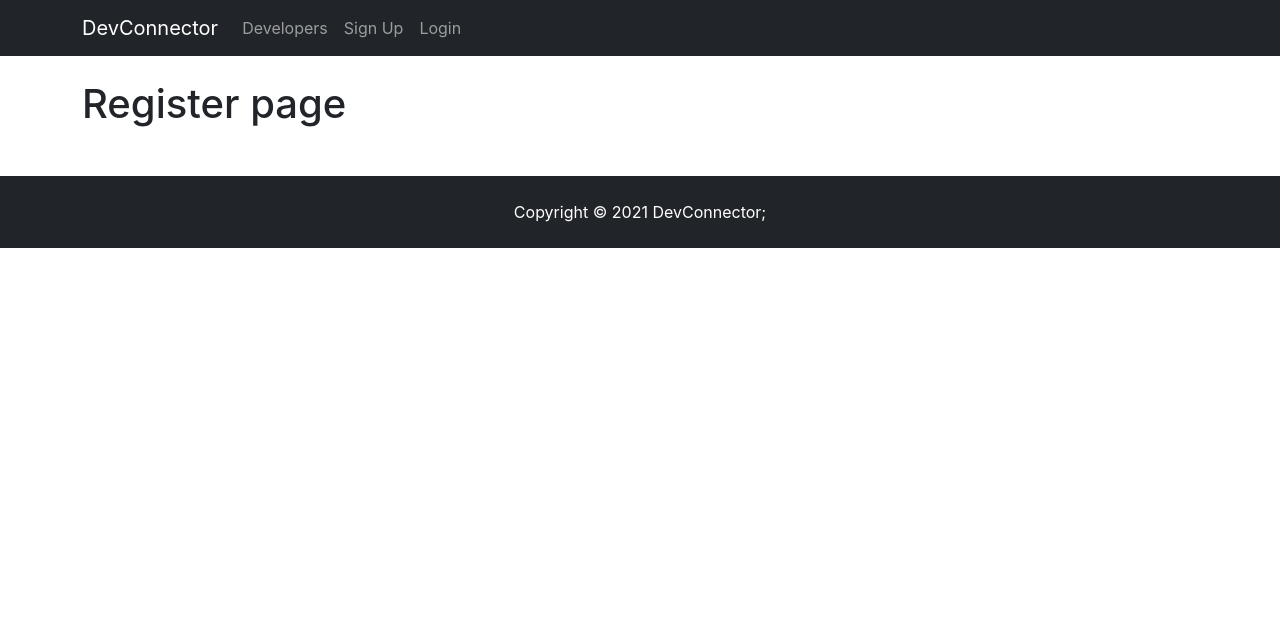
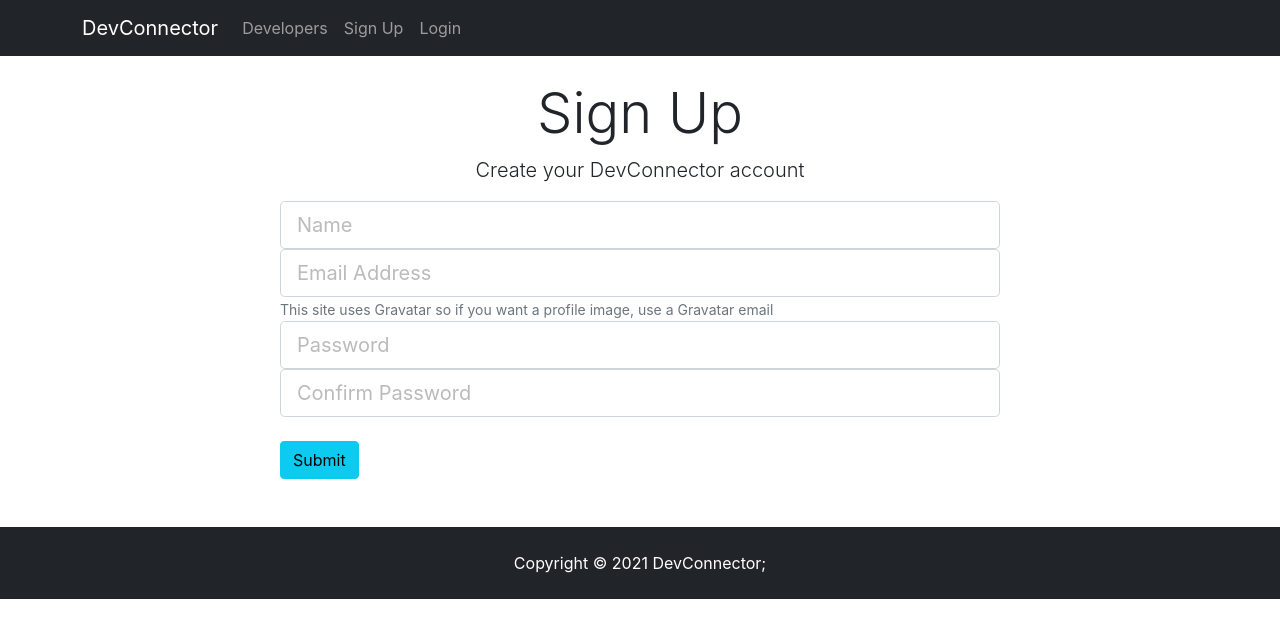
Before and after one commit to kellemNegasi/dev-connector, a React (Create React App) app in the folder client/: page /register in a window 1280 px wide. Shown: the top 638 px of the page. Built offline with nearby package versions, Linux system fonts and the light colour scheme.

Commit message:
added states and input handlers for login and register components

```diff
--- a/client/src/components/auth/Login.js
+++ b/client/src/components/auth/Login.js
@@ -1,12 +1,66 @@
-import React, { Component } from 'react'
+import React, { Component } from "react";
 
 class Login extends Component {
+  constructor() {
+    super();
+    this.state = {
+      email: "",
+      password: "",
+      errors: {},
+    };
+    this.onChange = this.onChange.bind(this);
+    this.onSubmit = this.onSubmit.bind(this);
+  }
+
+  onChange(e) {
+    this.setState({ [e.target.name]: e.target.value });
+  }
+  onSubmit(e) {
+    e.preventDefault();
+    const user = {
+      email: this.state.email,
+      password: this.state.password,
+    };
+    console.log(user);
+  }
   render() {
     return (
-      <div>
-        <h1>Login page</h1>
+      <div className="login">
+        <div className="container">
+          <div className="row">
+            <div className="col-md-8 m-auto">
+              <h1 className="display-4 text-center">Log In</h1>
+              <p className="lead text-center">
+                Sign in to your DevConnector account
+              </p>
+              <form onSubmit={this.onSubmit}>
+                <div className="form-group">
+                  <input
+                    type="email"
+                    className="form-control form-control-lg"
+                    placeholder="Email Address"
+                    name="email"
+                    value={this.state.email}
+                    onChange={this.onChange}
+                  />
+                </div>
+                <div className="form-group">
+                  <input
+                    type="password"
+                    className="form-control form-control-lg"
+                    placeholder="Password"
+                    name="password"
+                    value={this.state.password}
+                    onChange={this.onChange}
+                  />
+                </div>
+                <input type="submit" className="btn btn-info btn-block mt-4" />
+              </form>
+            </div>
+          </div>
+        </div>
       </div>
-    )
+    );
   }
 }
 export default Login;
--- a/client/src/components/auth/Register.js
+++ b/client/src/components/auth/Register.js
@@ -1,12 +1,93 @@
-import React, { Component } from 'react'
+import React, { Component } from "react";
 
 class Register extends Component {
+  constructor() {
+    super();
+    this.state = {
+      name: "",
+      email: "",
+      password: "",
+      password2: "",
+      errors: {},
+    };
+    this.onChange = this.onChange.bind(this);
+    this.onSubmit = this.onSubmit.bind(this);
+  }
+  onChange(e) {
+    this.setState({ [e.target.name]: e.target.value });
+  }
+  onSubmit(e) {
+    e.preventDefault();
+    const newUser = {
+      name: this.state.name,
+      email: this.state.email,
+      password: this.state.password,
+      password2: this.state.password2,
+    };
+    console.log(newUser);
+  }
   render() {
     return (
-      <div>
-        <h1>Register page</h1>
+      <div className="register">
+        <div className="container">
+          <div className="row">
+            <div className="col-md-8 m-auto">
+              <h1 className="display-4 text-center">Sign Up</h1>
+              <p className="lead text-center">
+                Create your DevConnector account
+              </p>
+              <form onSubmit={this.onSubmit}>
+                <div className="form-group">
+                  <input
+                    type="text"
+                    className="form-control form-control-lg"
+                    placeholder="Name"
+                    name="name"
+                    value={this.state.name}
+                    onChange={this.onChange}
+                  />
+                </div>
+                <div className="form-group">
+                  <input
+                    type="email"
+                    className="form-control form-control-lg"
+                    placeholder="Email Address"
+                    name="email"
+                    value={this.state.email}
+                    onChange={this.onChange}
+                  />
+                  <small className="form-text text-muted">
+                    This site uses Gravatar so if you want a profile image, use
+                    a Gravatar email
+                  </small>
+                </div>
+                <div className="form-group">
+                  <input
+                    type="password"
+                    className="form-control form-control-lg"
+                    placeholder="Password"
+                    name="password"
+                    value={this.state.password}
+                    onChange={this.onChange}
+                  />
+                </div>
+                <div className="form-group">
+                  <input
+                    type="password"
+                    className="form-control form-control-lg"
+                    placeholder="Confirm Password"
+                    name="password2"
+                    value={this.state.password2}
+                    onChange={this.onChange}
+                  />
+                </div>
+                <input type="submit" className="btn btn-info btn-block mt-4" />
+              </form>
+            </div>
+          </div>
+        </div>
       </div>
-    )
+    );
   }
 }
 export default Register;
```
